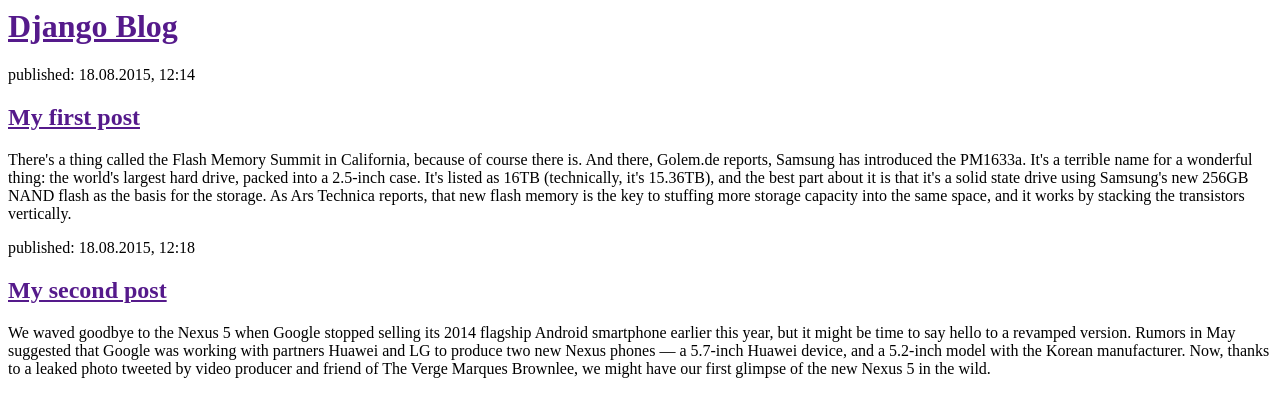
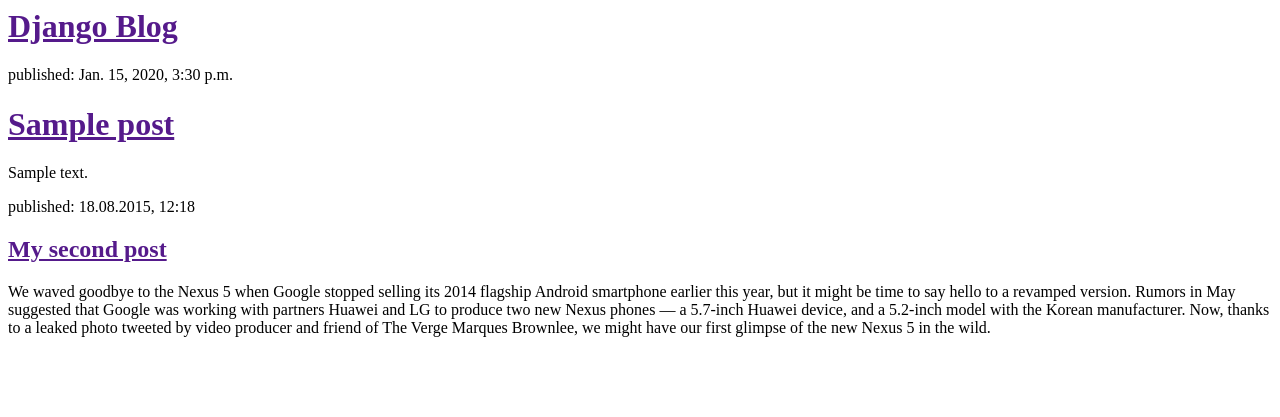
Before and after one commit to piyush05/my-first-blog, a Django app: template blog/templates/blog/post_list.html in a window 1280 px wide. Shown: the top 417 px of the page. Run offline with Django 3.2, Linux system fonts and the light colour scheme; the template is opened without the code that fills it: values that come from a table or form of the project are taken from there, others are empty; tables that the repository leaves empty hold one stand-in row (values such as "Sample post").

Commit message:
Modified templates to display posts from databases.

```diff
--- a/blog/templates/blog/post_list.html
+++ b/blog/templates/blog/post_list.html
@@ -7,11 +7,14 @@
             <h1><a href="">Django Blog</a></h1>
         </div>
 
-        <div>
-            <p>published: 18.08.2015, 12:14</p>
-            <h2><a href="">My first post</a></h2>
-            <p>There's a thing called the Flash Memory Summit in California, because of course there is. And there, Golem.de reports, Samsung has introduced the PM1633a. It's a terrible name for a wonderful thing: the world's largest hard drive, packed into a 2.5-inch case. It's listed as 16TB (technically, it's 15.36TB), and the best part about it is that it's a solid state drive using Samsung's new 256GB NAND flash as the basis for the storage. As Ars Technica reports, that new flash memory is the key to stuffing more storage capacity into the same space, and it works by stacking the transistors vertically.</p>
-        </div>
+{% for post in posts %}
+    <div>
+        <p>published: {{ post.published_date }}</p>
+        <h1><a href="">{{ post.title }}</a></h1>
+        <p>{{ post.text|linebreaks }}</p>
+    </div>
+{% endfor %}
+
 
         <div>
             <p>published: 18.08.2015, 12:18</p>
```
Also changed, not shown: blog/views.py (+4 -3 lines).
